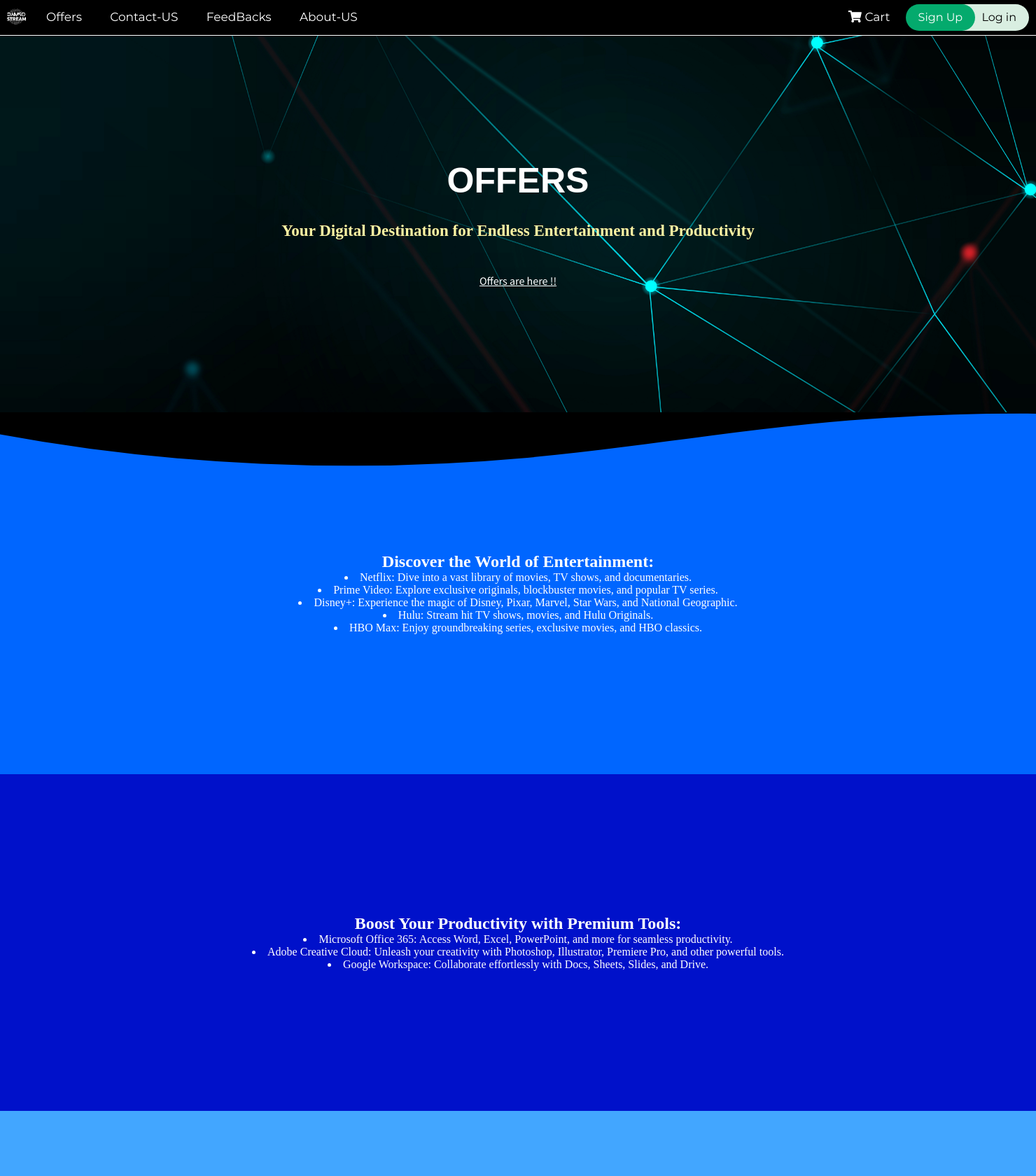
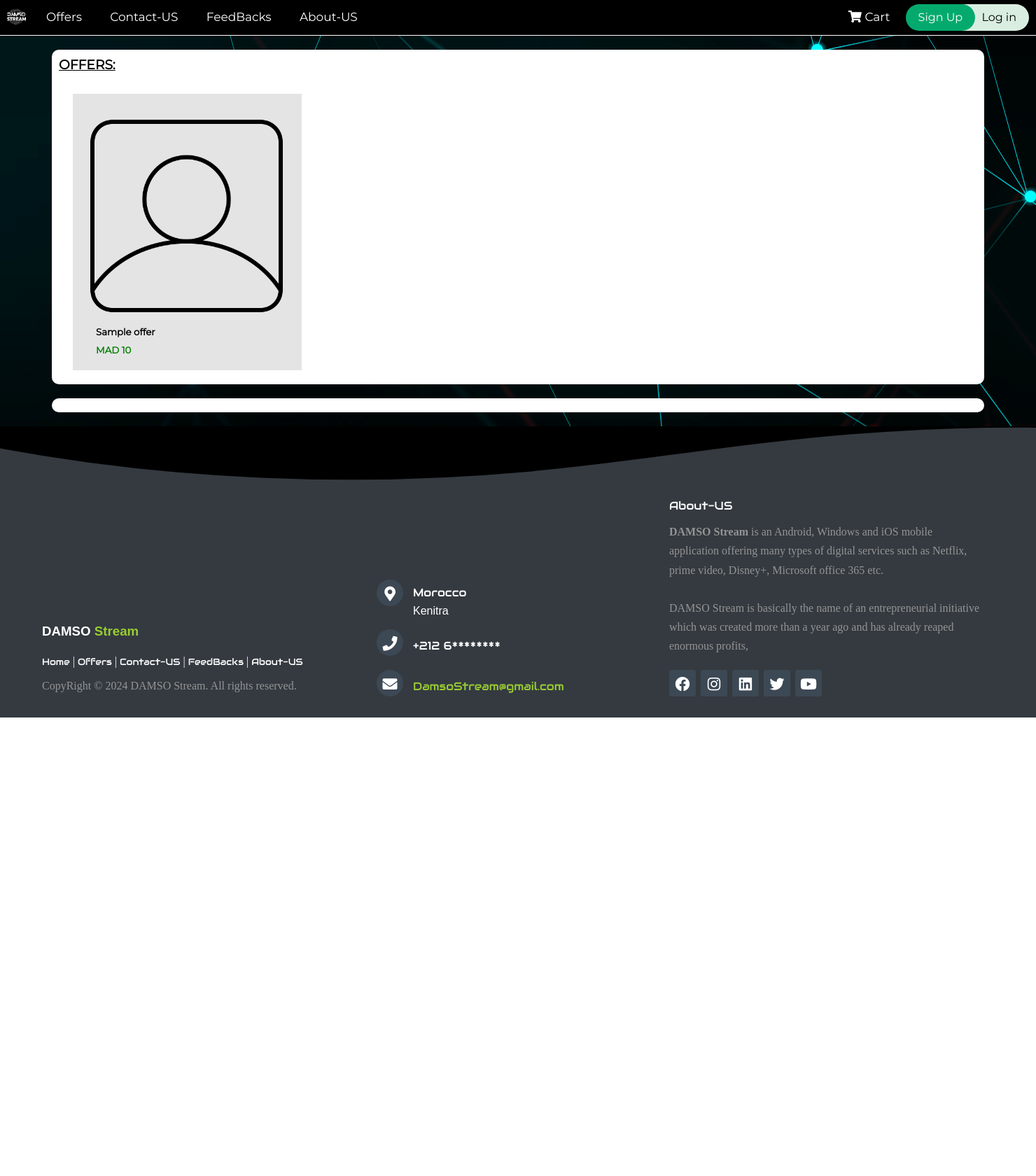
Before and after one commit to AchrafSL/PFE-CODE, a Python web app: template templates/Offers.html in a window 1480 px wide; the page is wider, and only the part inside the window is pictured. Shown: the top 1680 px of that part at 70% size. After the commit the page ends 1025 px from the top of that part, so only its background shows below. Run offline with Jinja, Linux system fonts and the light colour scheme; the template is opened without the code that fills it: most values are stand-ins (such as "Sample title", 1, 10 or a date in 2020); some web fonts are replaced.

Commit message:
LastUpdateBefore-WorkingTodayOn-DB

```diff
--- a/static/CSS/Offers.css
+++ b/static/CSS/Offers.css
@@ -1,84 +1,100 @@
 
+/* FlexBox is used to position items easily */
 
-.OffersWrapper{
+.OffersWrapperWrapper{
 
 }
 
-/* Header CSS */
-.header{
-    background-image:url('../images/Network-Image.jpg');
+/* OffersWrapper-Section1 */
+.OffersWrapper-Section1{
+    display:flex;
+    flex-direction: column;
+    justify-content: flex-start;
+    align-items:center;
+
+    background-image: url('../images/Network-Image.jpg');
     background-size:cover;
     background-repeat:no-repeat;
     background-position: center;
-    padding:178px;
-    color: white;
+    color: black;
+    width:100%;
+    font-family: 'Montserrat', sans-serif;
 }
 
-.header h1{
-    width:50%;
-    font-size: 50px;
-    font-weight: 700;
-    font-family: sans-serif;
+/* OffersWrapper-Section1 END */
+
+/* OffersWrapper-Section1-top1 */
+.OffersWrapper-Section1-top1{
+    margin-top:20px;
+    width:90%;
+    margin-bottom: 20px;
+    padding-top:10px;
+    background-color:white;
+    border-radius:10px;
 }
 
-.header h3{
-    color: #FFF4A3;
-    font-weight: 700;
-    margin-top: 30px !important;
-    font-size: 23px;
+.OfferWrapper{
+    display:flex;
+    flex-direction: row;
+    flex-wrap: wrap;
+    justify-content: flex-start;
+}
+
+.offers{
+    display:flex;
+    flex-direction: column;
+    justify-content: center;
+    align-items: center;
+    background-color: rgb(228, 228, 228);
+    width:287px;
+    height:355px;
+    margin:20px;
+    padding:20px;
+    margin-top:30px;
+    margin-left:30px;
+}
+
+.ProductPIC{
+    margin-left:-2px;
+}
+.offers img{
+    cursor: pointer;
+}
+.offers h5{
+    word-wrap: break-word; /* Use word-wrap instead of overflow-wrap for better compatibility */
+    width: 100%;
+    margin-left:22px;
+    cursor: pointer;
+}
+
+
+/* OffersWrapper-Section1-top2 */
+.OffersWrapper-Section1-top2{
+
+    width:90%;
+    margin-bottom: 20px;
+    padding-top:10px;
+    padding-bottom: 10px;;
+    background-color:white;
+    border-radius:10px;
 
 }
 
-.header a{
-    display:inline-block;
-    margin-top: 30px !important;
-    text-decoration: underline;
-    font-family:'Source Sans Pro', sans-serif;
-}
-/* End of header CSS */
-
-/* Sections CSS */
-.section1{
-    background-color:#0066FF;
-    padding: 200px;
-    color:white;
+.SubInfo{
+    background-color: rgb(228, 228, 228);
+    width:930px;
+    margin:20px;
+    padding:20px;
+    height:100px;
 }
 
-.section2{
-    background-color:rgb(0, 17, 202);
-    padding: 200px;
-    color:white;
-}
 
-.section3{
-    background-color:rgba(0, 136, 255, 0.74);
-    padding: 200px;
-    color:white;
-}
 
-.section4{
-    background-color:rgb(0, 142, 251);
-    padding: 200px;
-    color:white;
-}
 
-.section5{
-    background-color:rgb(0, 174, 254);
-    padding: 200px;
-    color:white;
-}
-/* End of sections CSS*/
 
-ul{
-    list-style-type:disc;
-        /* (none/disc/square/circle/decimal) */
-    list-style-position:inside;
-}
 
-a{
-    text-decoration:none;
-    color:white;
-}
+
+
 
 /* Wave svg from https://www.shapedivider.app/ */
 .wave {
@@ -100,7 +116,4 @@ a{
 
 }
 
-.wave .shape-fill6 {
-    fill:rgb(0, 174, 254);
-}
 /* End of svg css */
--- /dev/null
+++ b/static/JS/Offers.js
@@ -0,0 +1,4 @@
+function redirectToProduct(variable2){
+    var form = document.forms[variable2];
+    form.submit();
+}
--- a/templates/Offers.html
+++ b/templates/Offers.html
@@ -8,80 +8,43 @@
 
 
     <br>
-    <!-- Header -->
-    <div class="header" align="center" >
-        <div align="top">
-            <h1>OFFERS</h1>
-            <h3 >Your Digital Destination for Endless Entertainment and Productivity</h3>
-            <br>
-             <a href="{{ url_for('Offers') }}">Offers are here !! </a>
+
+    <div class="OffersWrapper-Section1">
+        <div class="OffersWrapper-Section1-top1">
+            <h3 style="margin-left:10px;"><u><b>OFFERS:</b></u></h3>
+            <div class="OfferWrapper">
+                {% for i, offer in OfferData %}
+                <div class="offers">
+                    <form action="/Product_Description" name="Product_Description" method="POST">
+                        <img src="{{ url_for('static', filename='Images/Users_pfp/user583abc_1649114257.png') }}"
+                            width="307x" height="307px" border="0" alt="ProductPIC"
+                            class="ProductPIC" onclick="redirectToProduct('Product_Description')">
+
+                        <input type="hidden" name="productId" value="{{ offer['idOffer'] }}">
+
+                        <h5 onclick="">{{ offer['name'] }}</h5>
+                        <h5 style="color:green;margin-top:10px;" onclick=""><b>MAD </b>{{ offer['price'] }}</h5>
+                    </form>
+                </div>
+                {% endfor %}
+            </div>
+        </div>
+        <!-- OffersWrapper-Section1-top1 END -->
+
+        <div class="OffersWrapper-Section1-top2">
 
         </div>
     </div>
 
-    <!-- Wave -->
-    <div class="wave">
-        <svg data-name="Layer 1" xmlns="http://www.w3.org/2000/svg" viewBox="0 0 1200 120" preserveAspectRatio="none">
-            <path d="M321.39,56.44c58-10.79,114.16-30.13,172-41.86,82.39-16.72,168.19-17.73,250.45-.39C823.78,31,906.67,72,985.66,92.83c70.05,18.48,146.53,26.09,214.34,3V0H0V27.35A600.21,600.21,0,0,0,321.39,56.44Z" class="shape-fill"></path>
-        </svg>
-    </div>
-
-    <!-- Section -->
-    <div align="center" class="section1"  >
-        <h2>Discover the World of Entertainment:</h2>
-        <ul align="center">
-            <li>Netflix: Dive into a vast library of movies, TV shows, and documentaries.</li>
-            <li>Prime Video: Explore exclusive originals, blockbuster movies, and popular TV series.</li>
-            <li>Disney+: Experience the magic of Disney, Pixar, Marvel, Star Wars, and National Geographic.</li>
-            <li>Hulu: Stream hit TV shows, movies, and Hulu Originals.</li>
-            <li>HBO Max: Enjoy groundbreaking series, exclusive movies, and HBO classics.</li>
-        </ul>
-    </div>
 
 
-
-    <!-- Section -->
-    <div align="center" class="section2"  >
-        <h2>Boost Your Productivity with Premium Tools:</h2>
-        <ul>
-            <li>Microsoft Office 365: Access Word, Excel, PowerPoint, and more for seamless productivity.</li>
-            <li>Adobe Creative Cloud: Unleash your creativity with Photoshop, Illustrator, Premiere Pro, and other powerful tools.</li>
-            <li>Google Workspace: Collaborate effortlessly with Docs, Sheets, Slides, and Drive.</li>
-        </ul>
-    </div>
-
-
-    <!-- Section -->
-    <div align="center" class="section3"  >
-        <h2>Why Choose DAMSO Stream?</h2>
-        <ul>
-            <li>Convenience: Access all your favorite services in one place.</li>
-            <li>Variety: Explore a diverse selection of entertainment and productivity tools.</li>
-            <li>Quality: Enjoy high-definition streaming and premium software solutions.</li>
-            <li>Affordability: Get the best value with flexible subscription options.</li>
-        </ul>
-    </div>
-
-
-    <!-- Section -->
-    <div align="center" class="section4"  >
-        <h2>Start Your Ultimate Streaming Experience Today!</h2>
-        <button>Sign Up</button>
-    </div>
-
-
-    <!-- Section -->
-    <div align="center" class="section5"  >
-        <h2>Customer Testimonials:</h2>
-        <p> <U> <B> SOON !!!!</B></U>  </p>
-    </div>
 
     <!-- Wave -->
     <div class="wave">
         <svg data-name="Layer 1" xmlns="http://www.w3.org/2000/svg" viewBox="0 0 1200 120" preserveAspectRatio="none">
-                <path d="M321.39,56.44c58-10.79,114.16-30.13,172-41.86,82.39-16.72,168.19-17.73,250.45-.39C823.78,31,906.67,72,985.66,92.83c70.05,18.48,146.53,26.09,214.34,3V0H0V27.35A600.21,600.21,0,0,0,321.39,56.44Z" class="shape-fill6"></path>
+                <path d="M321.39,56.44c58-10.79,114.16-30.13,172-41.86,82.39-16.72,168.19-17.73,250.45-.39C823.78,31,906.67,72,985.66,92.83c70.05,18.48,146.53,26.09,214.34,3V0H0V27.35A600.21,600.21,0,0,0,321.39,56.44Z" class="shape-fill"></path>
         </svg>
     </div>
 
-</div> <!-- End of Div HomeWrapper-->
+</div> <!-- End of Div OffersWrapper -->
 {% endblock %}
```
Also changed, not shown: DataBase/DamsoStreamDB.sql (+12 -47 lines), app.py (+14 -1 lines).
